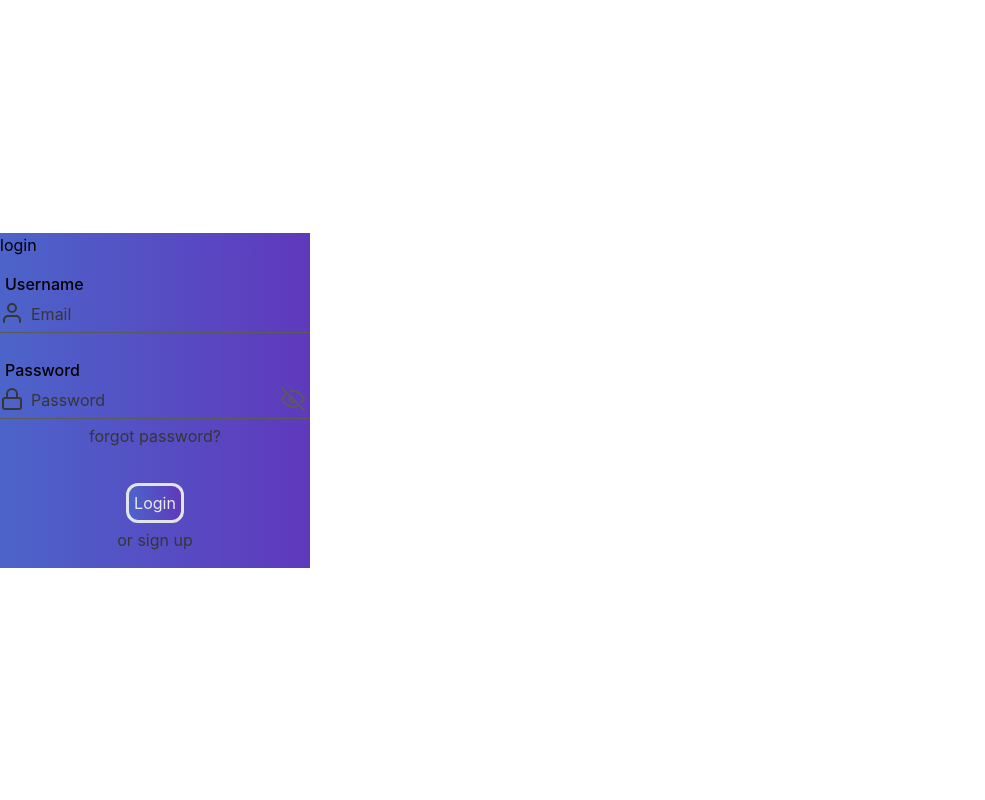
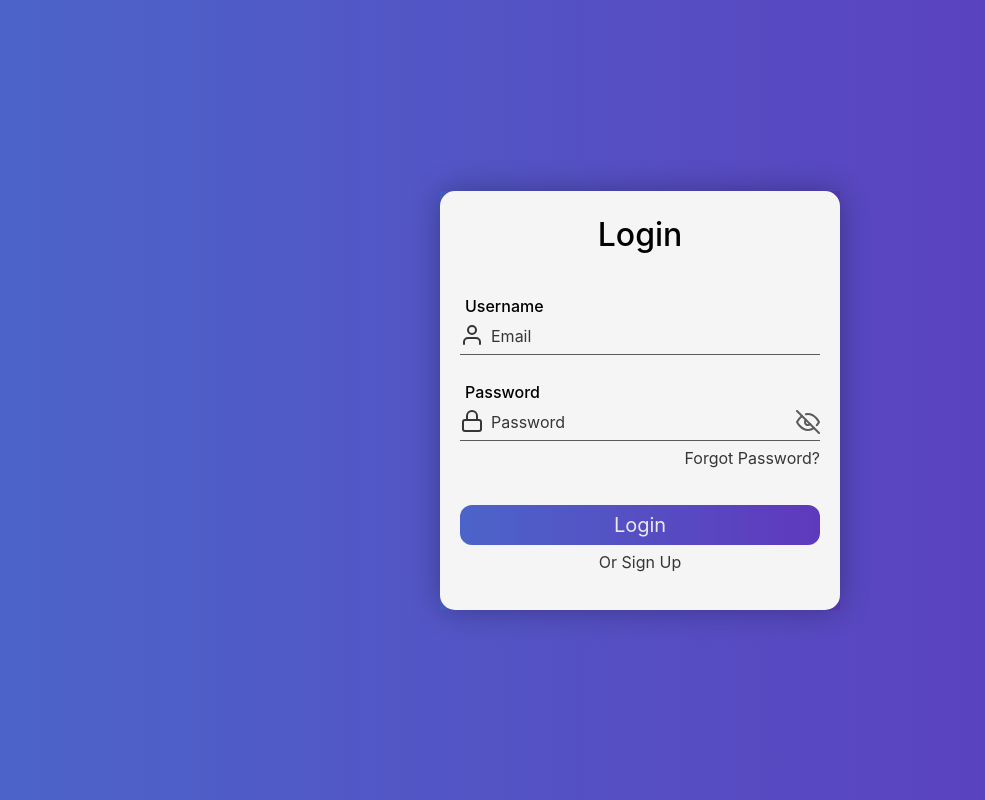
Before and after one commit to M4llhew/DevOps-Task-Management, a Django app: page /accounts/login/ in a window 1280 px wide. Shown: the whole page, without its empty margins (0-985 px from the left). Run offline with Django 4.2, Linux system fonts and the light colour scheme.

Commit message:
Fixing few styling errors with login page

```diff
--- a/static/css/base.css
+++ b/static/css/base.css
@@ -181,7 +181,6 @@ select {
 .right-side {
     margin-left: auto;
 }
-
 
 
 
@@ -488,7 +487,7 @@ body main .section-container .input-container {
     width: 100%;
 }
 
-body main .section-container .input-container svg{
+body main .section-container .input-container .gentle-padding {
     /* margin-bottom: 1px; */
     /* align-items: center; */
     margin: 0 5px 1px 0;
--- a/templates/base.html
+++ b/templates/base.html
@@ -5,15 +5,17 @@
     <meta charset="utf-8">
     <title>{% block title %}Django Auth Tutorial{% endblock %}</title>
     <link rel="stylesheet" href="{% static 'css/base.css' %}">
+    {% block styles %}
+    {% endblock %}
 </head>
 
-<body class="inter inline-row">
+<body class="inter inline-row test2">
 {% if show_sidebar %}
 <nav>
     {% include 'partials/sidebar.html' %}
 </nav>
 {% endif %}
-<main>
+<main class="test2">
     {% block content %}
     {% endblock %}
 </main>
@@ -45,25 +47,7 @@
 
 
 
-            const expandedSidebar = document.querySelector('.sidebar-expanded');
-            const collapsedSidebar = document.querySelector('.sidebar-collapsed');
-            const SidebarContainer = document.querySelector('.sidebar-container');
 
-            // Function to toggle between expanded and collapsed sidebars
-            function toggleSidebar() {
-                console.log('Toggle Sidebar called'); // Check if this log appears in the console
-                expandedSidebar.classList.toggle('translate-x');
-                collapsedSidebar.classList.toggle('translate-x');
-                // SidebarContainer.classList.toggle('move-bar');
-                SidebarContainer.classList.toggle('large-bar');
-                SidebarContainer.classList.toggle('small-bar');
-            }
-
-            // Add click event listener to the menu button or any other element triggering the toggle
-            const menuButton = document.querySelector('.header svg.feather-menu');
-            const closeButton = document.querySelector('.header svg.feather-x')
-            menuButton.addEventListener('click', toggleSidebar);
-            closeButton.addEventListener('click', toggleSidebar);
 
             const currentDate = new Date()
             console.log(currentDate)
--- a/templates/partials/sidebar.html
+++ b/templates/partials/sidebar.html
@@ -1,3 +1,5 @@
+{% load static %}
+<link rel="stylesheet" href="{% static 'css/sidebar.css' %}">
 <div class="sidebar-container large-bar">
     <div class="sidebar-expanded inline-column">
         <div class="header inline-row primary">
@@ -149,3 +151,4 @@
         </div>
     </div>
 </div>
+<script src="{% static 'js/sidebar.js' %}"></script>
--- a/users/static/users/css/login.css
+++ b/users/static/users/css/login.css
@@ -1,24 +1,24 @@
-body main .login-container form {
+form {
     width: 100%;
     padding: 20px;
 }
 
-body main .login-container form .right {
+form .right {
     margin-left: auto;
 }
 
-body main .login-container form a:hover {
+form a:hover {
     font-weight: 600;
     cursor: pointer;
 }
 
-body .login {
+.login {
     display: flex;
     justify-content: center;
     align-items: center;
 }
 
-body main .login-container {
+.login-container {
     height: fit-content;
     width: 400px;
     background-color: #F5F5F5;
@@ -36,13 +36,13 @@ body main .login-container {
     width: 100%;
 }
 
-body main .login-container .login-text {
+.login-text {
     margin-top: 20px;
     font-size: 32px;
     font-weight: 500;
 }
 
-body main .login-container form .feather-eye:hover {
+.feather-eye:hover {
     stroke-width: 3;
     cursor: pointer;
 }
@@ -51,3 +51,11 @@ body main .login-container form .feather-eye:hover {
     stroke-width: 3;
     cursor: pointer;
 }
+
+.test2 {
+    width: 100%;
+    height: 100%;
+    display: flex;
+    align-items: center;
+    justify-content: center;
+}
--- a/users/templates/registration/login.html
+++ b/users/templates/registration/login.html
@@ -2,13 +2,16 @@
 {% extends "base.html" %}
 
 {% load static %}
-<link rel="stylesheet" href="{% static 'users/css/login.css' %}">
+<!--<link rel="stylesheet" href="{% static 'css/base.css' %}">-->
 
 {% block title %}Login{% endblock %}
+{% block styles %}
+<link rel="stylesheet" href="{% static 'users/css/login.css' %}">
+{% endblock %}
 {% block content %}
 
-<body class="inter">
-    <main class="login colourful">
+<div class="inter test2 colourful">
+    <div class="login colourful">
         <div class="login-container inline-column">
             <p class="primary login-text">login</p>
             <form method="post">
@@ -19,7 +22,7 @@
                     <div class="input-container inline-row">
                         <svg xmlns="http://www.w3.org/2000/svg" width="24" height="24" viewBox="0 0 24 24" fill="none"
                             stroke="currentColor" stroke-width="2" stroke-linecap="round" stroke-linejoin="round"
-                            class="feather feather-user secondary">
+                            class="feather feather-user secondary gentle-padding">
                             <path d="M20 21v-2a4 4 0 0 0-4-4H8a4 4 0 0 0-4 4v2"></path>
                             <circle cx="12" cy="7" r="4"></circle>
                         </svg>
@@ -32,7 +35,7 @@
                     <div class="input-container inline-row">
                         <svg xmlns="http://www.w3.org/2000/svg" width="24" height="24" viewBox="0 0 24 24" fill="none"
                             stroke="currentColor" stroke-width="2" stroke-linecap="round" stroke-linejoin="round"
-                            class="feather feather-lock secondary">
+                            class="feather feather-lock secondary gentle-padding">
                             <rect x="3" y="11" width="18" height="11" rx="2" ry="2"></rect>
                             <path d="M7 11V7a5 5 0 0 1 10 0v4"></path>
                         </svg>
@@ -50,7 +53,7 @@
 
 
         </div>
-    </main>
+    </div>
     <script>
         function login() {
             console.log("logged In")
@@ -70,5 +73,5 @@
             }
         })
     </script>
-</body>
+</div>
 {% endblock %}
--- a/users/views.py
+++ b/users/views.py
@@ -13,6 +13,7 @@ class SignUpView(CreateView):
     success_url = reverse_lazy("login")
     template_name = "registration/signup.html"
 
+
 class CustomLoginView(LoginView):
     form_class = CustomAuthenticationForm
     success_url = reverse_lazy("home")
```
Also changed, not shown: static/js/sidebar.js (added, +19 -0 lines), tasks/templates/tasks/calendar.html (added, +10 -0 lines), tasks/views.py (+12 -5 lines), db.sqlite3.
